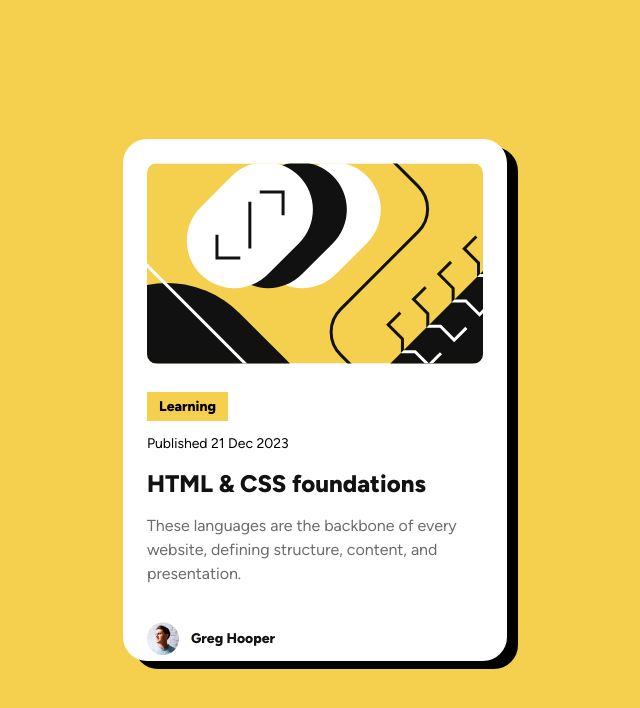
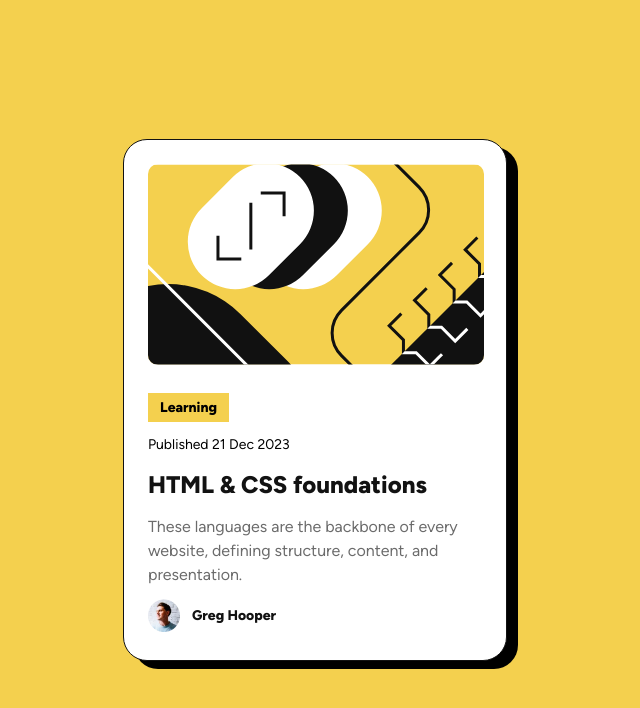
Before and after one commit to Abdelwahab121221/blog-preview-card, a plain HTML site: page index.html in a window 1280 px wide. Shown: the whole page, without its empty margins (325-965 px from the left). Drawn offline with Linux system fonts and the light colour scheme.

Commit message:
add the border

```diff
--- a/index.css
+++ b/index.css
@@ -70,6 +70,7 @@ span {
   border-radius: 24px;
   padding: var(--large-padding);
   box-shadow: 11px 8px 0px 0px;
+  border: 1px solid var(--Gray-950);
 }
 .box img {
   border-radius: 10px;
@@ -100,7 +101,6 @@ span {
   color: var(--Gray-500);
 }
 .box .person {
-  margin-top: var(--large-padding);
   display: flex;
   justify-content: start;
   align-items: center;
```
Also changed, not shown: 1 other file.
